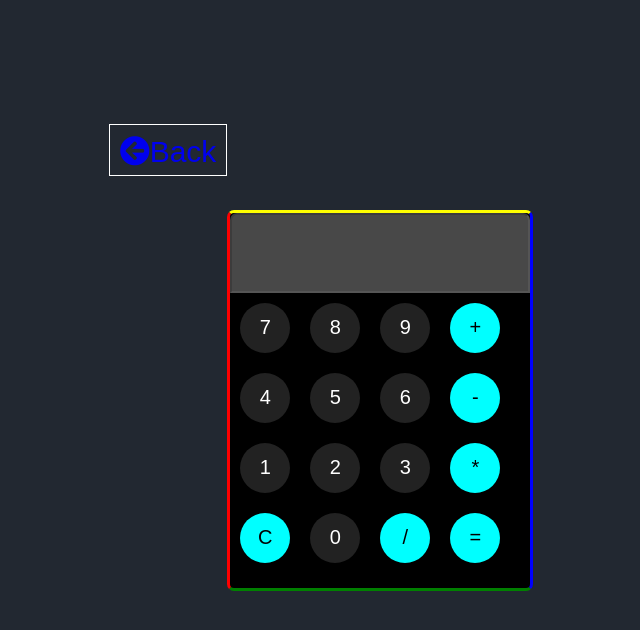
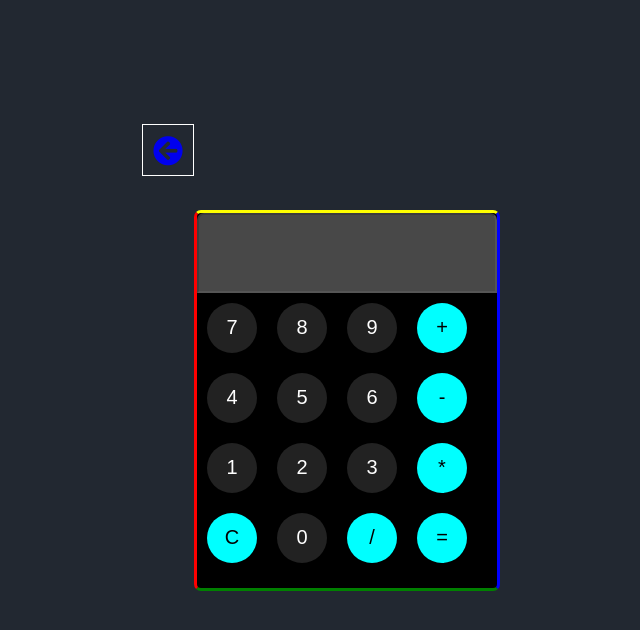
Before and after one commit to officialwahid/calculator, a plain HTML site: page calc.html in a window 1280 px wide. Shown: the whole page, without its empty margins (319-959 px from the left). Drawn offline with Linux system fonts and the light colour scheme.

Commit message:
changed back

```diff
--- a/calc.html
+++ b/calc.html
@@ -12,7 +12,7 @@
   </head>
 
   <body>
-    <a href="index.html"><span></span><i class="fas fa-arrow-circle-left"></i>Back</a>
+    <a href="index.html"><span></span><i class="fas fa-arrow-circle-left"></i></a>
     <!-- calculator -->
     <div class="calculator">
       <input type="text" class="Show-Answer" disabled />
```
